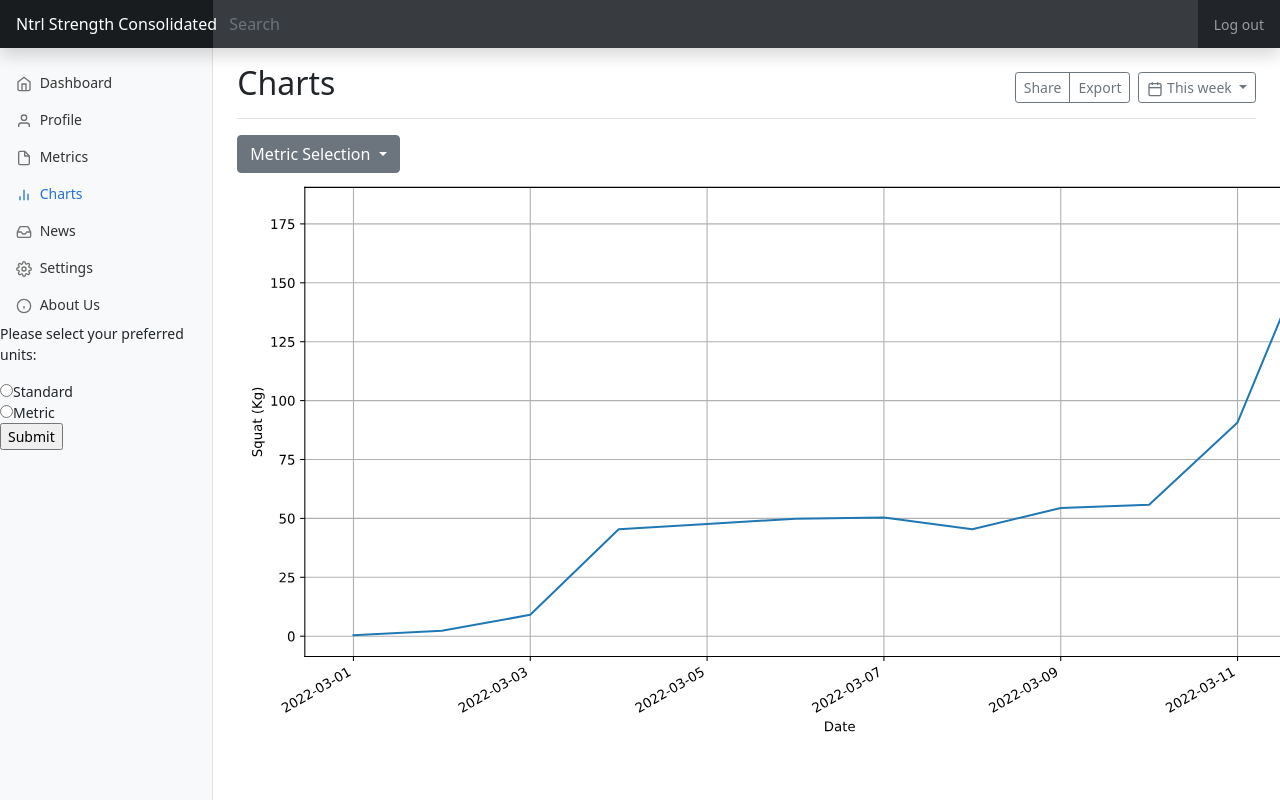
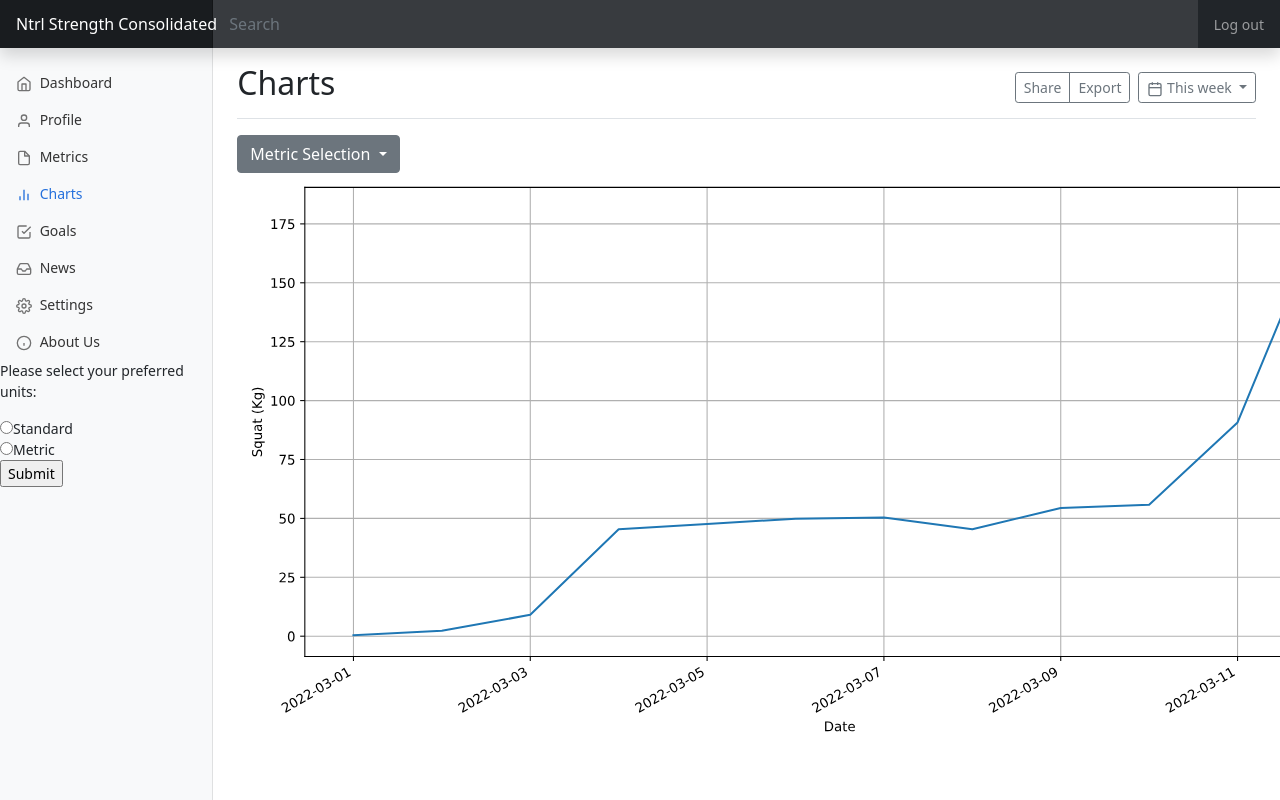
Before and after one commit to jjz17/Natural-Strength, a Flask app: page /chart/squat in a window 1280 px wide; the page is wider, and only the part inside the window is pictured. Run offline with Flask 2, Linux system fonts and the light colour scheme; the visitor is signed in with stand-in values (Sample User, id 1); data comes from the database, SQL or seed files in the repository.

Commit message:
Added goals page for interaction with ML models

```diff
--- a/application/main.py
+++ b/application/main.py
@@ -441,6 +441,11 @@ def plot_metric(metric):
     return svg_img
 
 
+@app.route('/goals')
+def goals():
+    return render_template('goals.html')
+
+
 @app.route('/news')
 def news():
     return render_template('news.html')
--- a/application/templates/about.html
+++ b/application/templates/about.html
@@ -20,6 +20,11 @@
     </a>
 </li>
 <li class="nav-item">
+    <a class="nav-link" href="{{ url_for( 'goals' ) }}">
+        <span data-feather="check-square"></span> Goals
+    </a>
+</li>
+<li class="nav-item">
     <a class="nav-link" href="{{ url_for( 'news') }}">
         <span data-feather="inbox"></span> News
     </a>
--- a/application/templates/chart.html
+++ b/application/templates/chart.html
@@ -1,4 +1,4 @@
-{% extends 'dashboard-layout.html' %} {% block title %}Chart{% endblock %} {% block sidebar %}
+{% extends 'dashboard-layout.html' %} {% block title %}Home{% endblock %} {% block sidebar %}
 <li class="nav-item">
     <a class="nav-link" aria-current="page" href="{{ url_for('home') }}">
         <span data-feather="home"></span> Dashboard
@@ -20,17 +20,22 @@
     </a>
 </li>
 <li class="nav-item">
-    <a class="nav-link" href="#">
+    <a class="nav-link" href="{{ url_for( 'goals' ) }}">
+        <span data-feather="check-square"></span> Goals
+    </a>
+</li>
+<li class="nav-item">
+    <a class="nav-link" href="{{ url_for( 'news') }}">
         <span data-feather="inbox"></span> News
     </a>
 </li>
 <li class="nav-item">
-    <a class="nav-link" href="#">
+    <a class="nav-link" href="{{ url_for( 'settings') }}">
         <span data-feather="settings"></span> Settings
     </a>
 </li>
 <li class="nav-item">
-    <a class="nav-link" href="#">
+    <a class="nav-link" href="{{ url_for( 'about') }}">
         <span data-feather="info"></span> About Us
     </a>
 </li>{% endblock %} {% block content %}
--- a/application/templates/homepage.html
+++ b/application/templates/homepage.html
@@ -17,6 +17,11 @@
 <li class="nav-item">
     <a class="nav-link" href="{{ url_for( 'chart_metric', metric='weight' ) }}">
         <span data-feather="bar-chart-2"></span> Charts
+    </a>
+</li>
+<li class="nav-item">
+    <a class="nav-link" href="{{ url_for( 'goals' ) }}">
+        <span data-feather="check-square"></span> Goals
     </a>
 </li>
 <li class="nav-item">
--- a/application/templates/metricspage.html
+++ b/application/templates/metricspage.html
@@ -17,6 +17,11 @@
 <li class="nav-item">
     <a class="nav-link" href="{{ url_for( 'chart_metric', metric='weight' ) }}">
         <span data-feather="bar-chart-2"></span> Charts
+    </a>
+</li>
+<li class="nav-item">
+    <a class="nav-link" href="{{ url_for( 'goals' ) }}">
+        <span data-feather="check-square"></span> Goals
     </a>
 </li>
 <li class="nav-item">
--- a/application/templates/news.html
+++ b/application/templates/news.html
@@ -17,6 +17,11 @@
 <li class="nav-item">
     <a class="nav-link" href="{{ url_for( 'chart_metric', metric='weight' ) }}">
         <span data-feather="bar-chart-2"></span> Charts
+    </a>
+</li>
+<li class="nav-item">
+    <a class="nav-link" href="{{ url_for( 'goals' ) }}">
+        <span data-feather="check-square"></span> Goals
     </a>
 </li>
 <li class="nav-item">
--- a/application/templates/profilepage.html
+++ b/application/templates/profilepage.html
@@ -17,6 +17,11 @@
 <li class="nav-item">
     <a class="nav-link" href="{{ url_for( 'chart_metric', metric='weight' ) }}">
         <span data-feather="bar-chart-2"></span> Charts
+    </a>
+</li>
+<li class="nav-item">
+    <a class="nav-link" href="{{ url_for( 'goals' ) }}">
+        <span data-feather="check-square"></span> Goals
     </a>
 </li>
 <li class="nav-item">
```
Also changed, not shown: application/templates/goals.html (added, +41 -0 lines).
